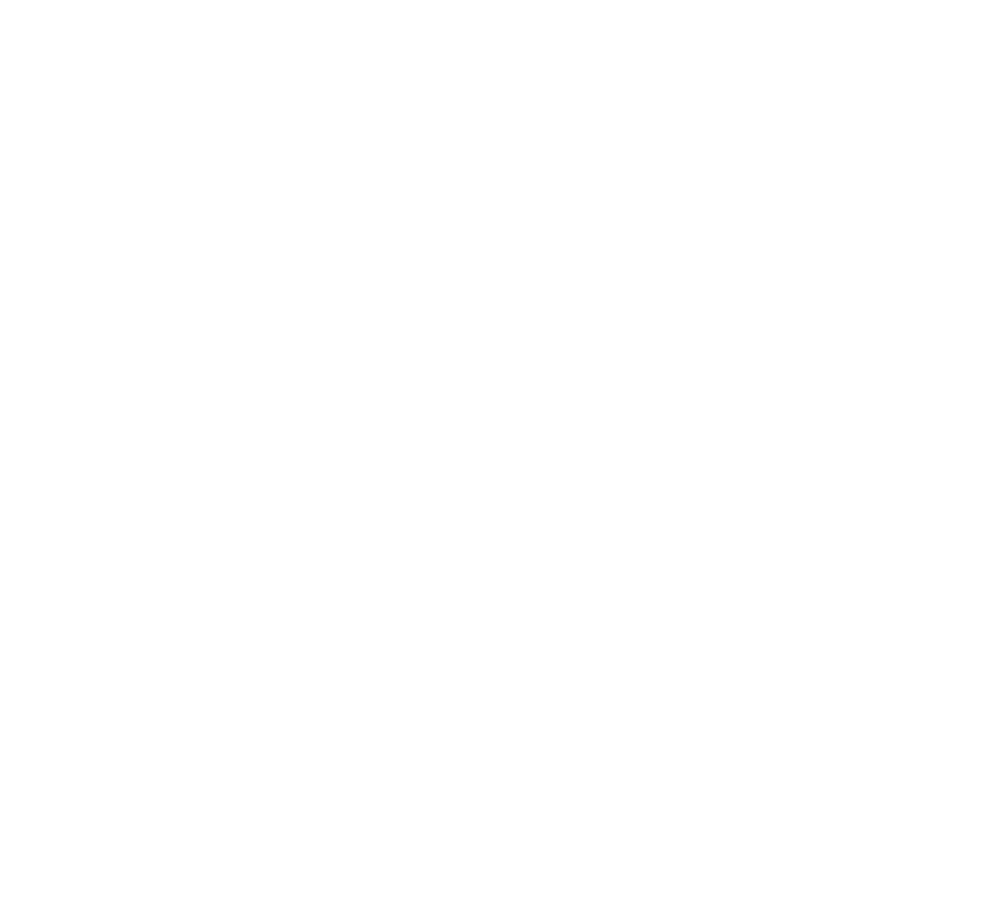
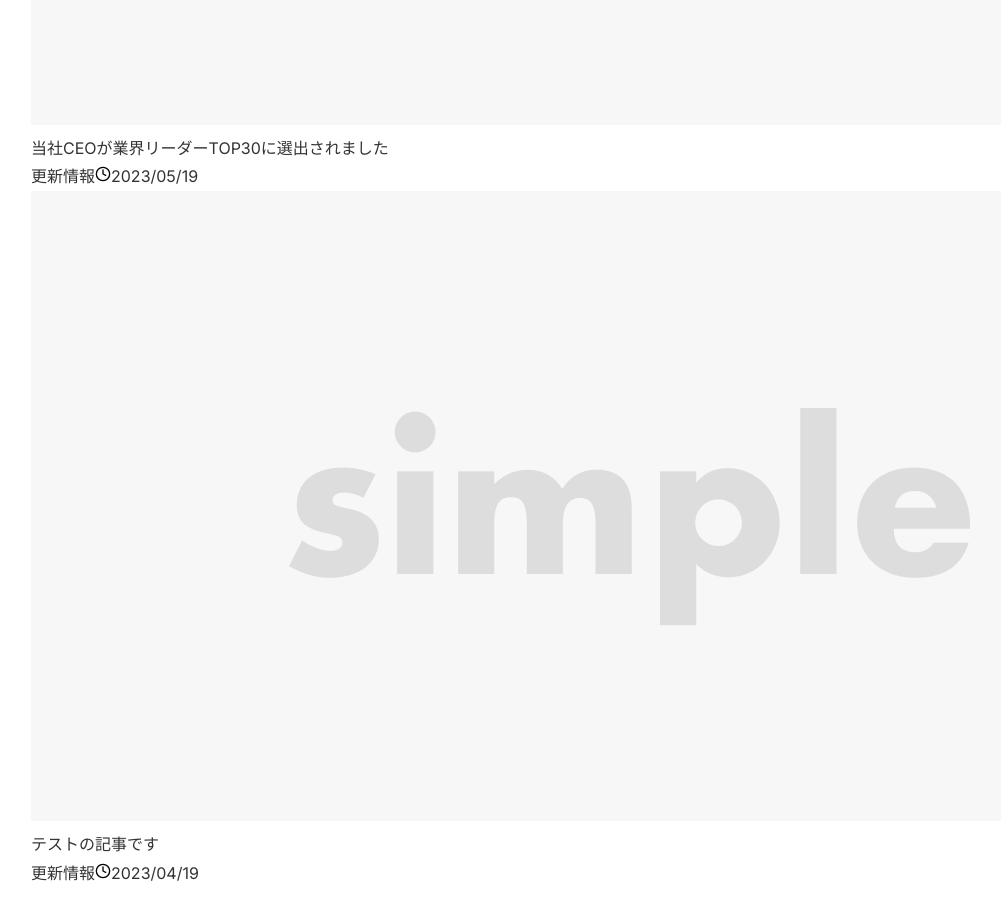
Before and after one commit to yosuke-tomisawa/my-next-project, a Next.js app: page / in a window 1280 px wide. Shown: the part 1760-2672 px from the top of the page, without its empty margins (229-1230 px from the left). Before the commit the page ends 800 px from the top, so only its background shows below. Built offline with nearby package versions, Linux system fonts and the light colour scheme.

Commit message:
✨ Newsセクションの追加 開発途中

```diff
--- a/app/page.tsx
+++ b/app/page.tsx
@@ -1,8 +1,53 @@
 import Image from "next/image";
 import styles from "./page.module.css";
 
+type News = {
+  id: string;
+  title: string;
+  category: {
+    name: string;
+  };
+  publishedAt: string;
+  createdAt: string;
+};
+
+const data: {
+  contents: News[];
+} = {
+  contents: [
+    {
+      id: "1",
+      title: "渋谷にオフィスを移転しました",
+      category: {
+        name: "更新情報",
+      },
+      publishedAt: "2023/05/19",
+      createdAt: "2023/05/19",
+    },
+    {
+      id: "2",
+      title: "当社CEOが業界リーダーTOP30に選出されました",
+      category: {
+        name: "更新情報",
+      },
+      publishedAt: "2023/05/19",
+      createdAt: "2023/05/19",
+    },
+    {
+      id: "3",
+      title: "テストの記事です",
+      category: {
+        name: "更新情報",
+      },
+      publishedAt: "2023/04/19",
+      createdAt: "2023/04/19",
+    },
+  ],
+};
+
 export default function Home() {
   return (
+    <>
       <section className={styles.top}>
         <div>
           <h1 className={styles.title}>テクノロジーの力で世界を変える</h1>
@@ -18,5 +63,40 @@
           height={1200}
         />
       </section>
+      <section className={styles.news}>
+        <h2 className={styles.newsTitle}>News</h2>
+        <ul>
+          {data.contents.map((article) => (
+            <li key={article.id} className={styles.list}>
+              <div className={styles.link}>
+                <Image
+                  className={styles.image}
+                  src={"/no-image.png"}
+                  alt={"No Image"}
+                  width={1200}
+                  height={630}
+                />
+                <dl className={styles.content}>
+                  <dt className={styles.newsItemTitle}>{article.title}</dt>
+                  <dd className={styles.meta}>
+                    <span className={styles.tag}>{article.category.name}</span>
+                    <span className={styles.date}>
+                      <Image
+                        src="/clock.svg"
+                        alt=""
+                        width={16}
+                        height={16}
+                        priority
+                      />
+                      {article.publishedAt}
+                    </span>
+                  </dd>
+                </dl>
+              </div>
+            </li>
+          ))}
+        </ul>
+      </section>
+    </>
   );
 }
```
Lines whose indentation alone changed are shown as unchanged.
